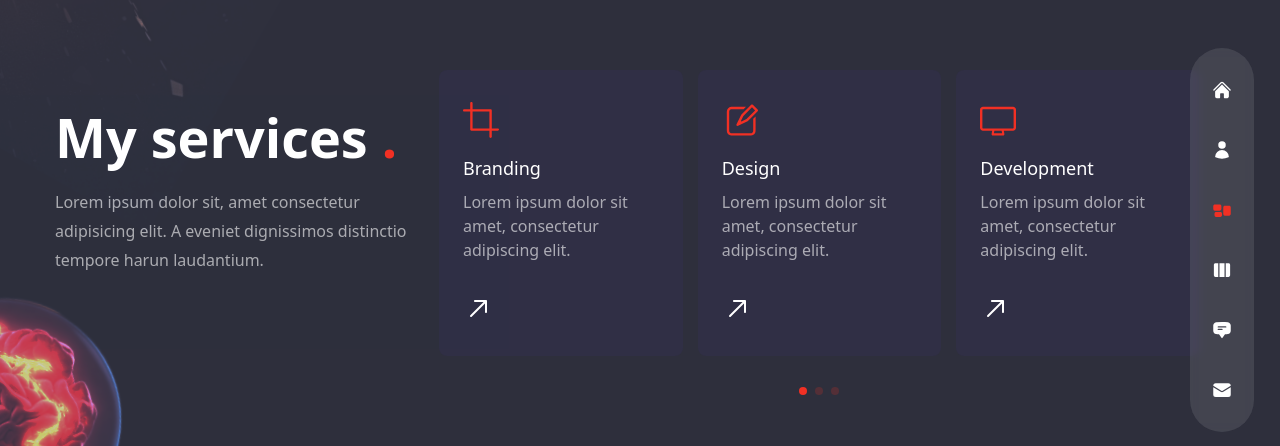
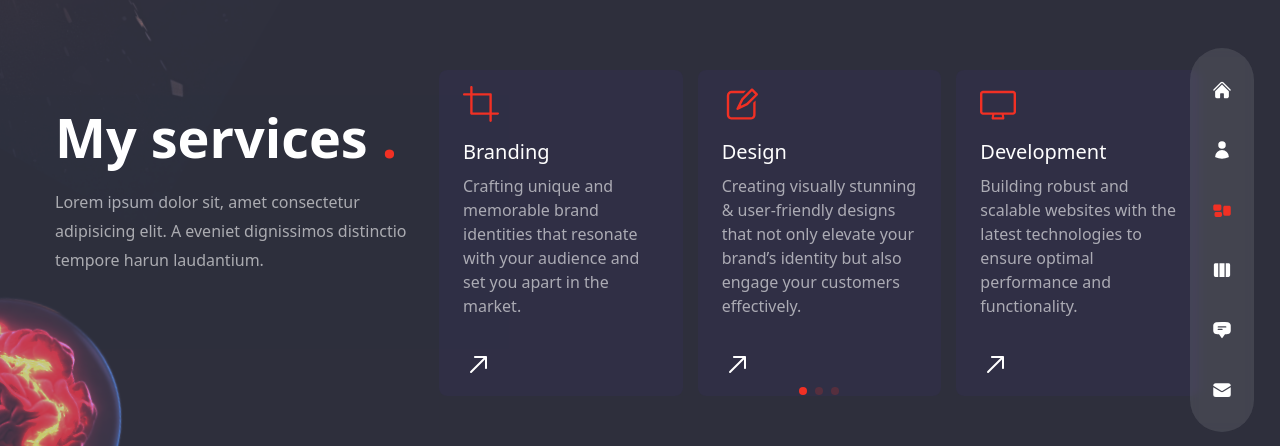
Before and after one commit to Siddhrajsinh9/sidportfolio, a Next.js app: page /services in a window 1280 px wide. Shown: the part 160-606 px from the top of the page. Built offline with nearby package versions, Linux system fonts and the light colour scheme.

Commit message:
Update ServiceSlider.js

```diff
--- a/components/ServiceSlider.js
+++ b/components/ServiceSlider.js
@@ -24,27 +24,27 @@ const serviceData = [
   {
     icon: <RxCrop />,
     title: 'Branding',
-    description: 'Lorem ipsum dolor sit amet, consectetur adipiscing elit.',
+    description: 'Crafting unique and memorable brand identities that resonate with your audience and set you apart in the market.',
   },
   {
     icon: <RxPencil2 />,
     title: 'Design',
-    description: 'Lorem ipsum dolor sit amet, consectetur adipiscing elit.',
+    description: 'Creating visually stunning & user-friendly designs that not only elevate your brand’s identity but also engage your customers effectively.',
   },
   {
     icon: <RxDesktop />,
     title: 'Development',
-    description: 'Lorem ipsum dolor sit amet, consectetur adipiscing elit.',
+    description: 'Building robust and scalable websites with the latest technologies to ensure optimal performance and functionality.',
   },
   {
     icon: <RxReader />,
     title: 'Copywriting',
-    description: 'Lorem ipsum dolor sit amet, consectetur adipiscing elit.',
+    description: 'Producing compelling and persuasive content that drives action and communicates your message clearly.',
   },
   {
     icon: <RxRocket />,
     title: 'SEO',
-    description: 'Lorem ipsum dolor sit amet, consectetur adipiscing elit.',
+    description: 'Enhancing your online visibility and driving organic traffic through strategic optimization and effective search engine techniques.',
   },
 ];
 
@@ -72,12 +72,12 @@ const ServiceSlider = () => {
       {serviceData.map((item,index) => {
         return (
           <SwiperSlide key={index}>
-            <div className='bg-[rgba(65,47,123,0.15)] h-max rounded-lg px-6 py-8 flex sm:flex-col gap-x-6 sm:gap-x-0 group cursor-pointer hover:bg-[rgba(89,65,169,0.15)] transition-all duration-300'>
+            <div className='bg-[rgba(65,47,123,0.15)] h-max rounded-lg px-6 py-4 flex sm:flex-col gap-x-6 sm:gap-x-0 group cursor-pointer hover:bg-[rgba(89,65,169,0.15)] transition-all duration-300'>
               {/* icon */}
               <div className='text-4xl text-accent mb-4'>{item.icon}</div>
               {/* title & desc */}
               <div className='mb-8'>
-                <div className='mb-2 text-lg'>{item.title}</div>
+                <div className='mb-2 text-xl'>{item.title}</div>
                 <p className='max-w-[350px] leading-normal'>{item.description}</p>
               </div>
               {/* arrow */}
```
